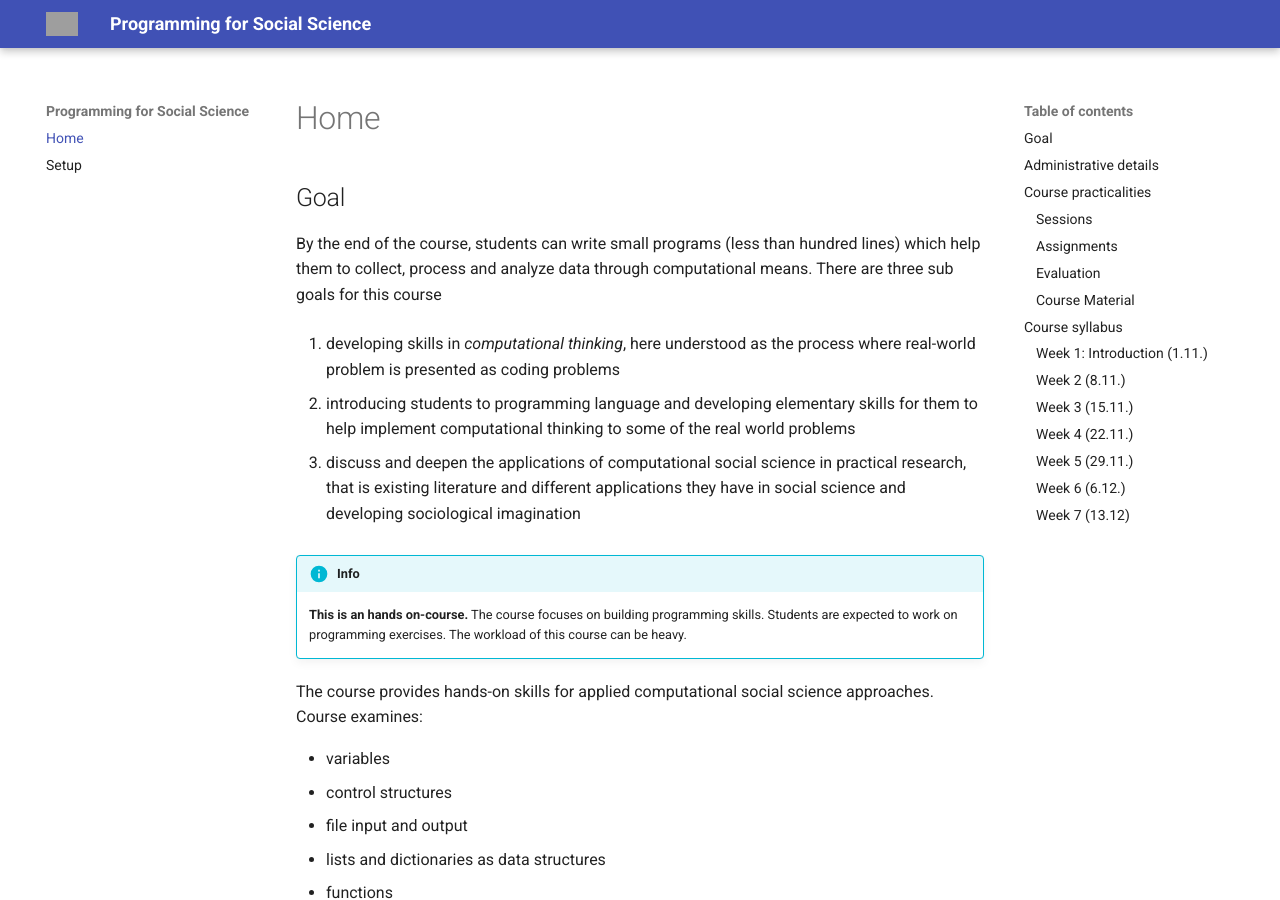
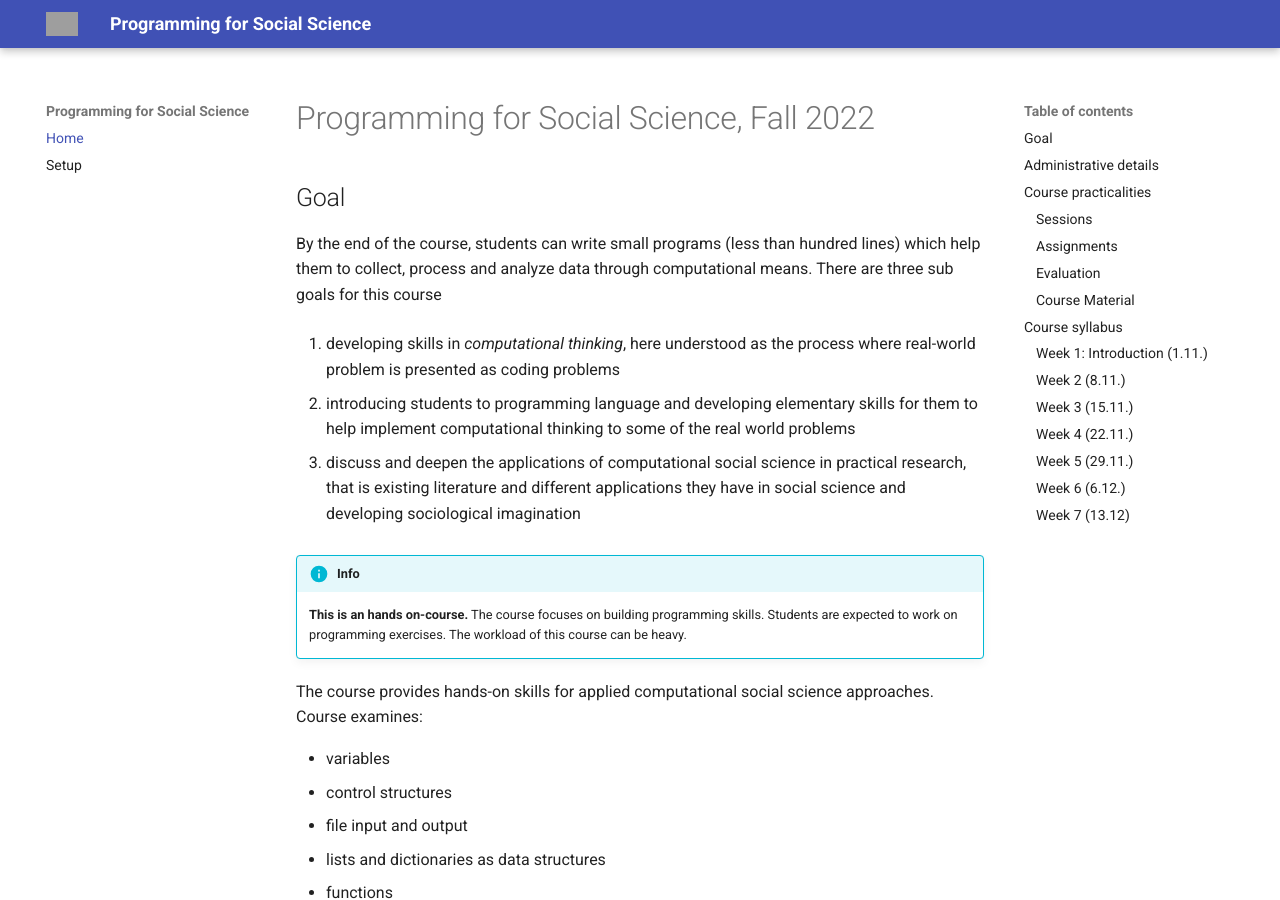
Before and after one commit to uh-csds/programming, an MkDocs documentation site: the page built from docs/index.md, in a window 1280 px wide and 900 px high. Built offline with MkDocs 1.6.1 and Material for MkDocs 9.7.7, drawn with Linux system fonts in a browser that asks for light colours; some of the changed text lies outside the part shown; grey boxes are pictures that could not be loaded.

Commit message:
Updated front page.

```diff
--- a/docs/index.md
+++ b/docs/index.md
@@ -1,3 +1,5 @@
+# Programming for Social Science, Fall 2022
+
 ## Goal
 
 By the end of the course, students can write small programs (less than hundred lines) which help them to collect, process and analyze data through computational means. There are three sub goals for this course
@@ -84,10 +86,10 @@ All course material (incl. assignments) will be available in Moodle area.
 
 ### Week 6 (6.12.)
 
+- Functions and libraries
+
 !!! warning "Info"
     **Independence Day. No session.**
-
-- Functions and libraries
 
 ### Week 7 (13.12)
 
```
